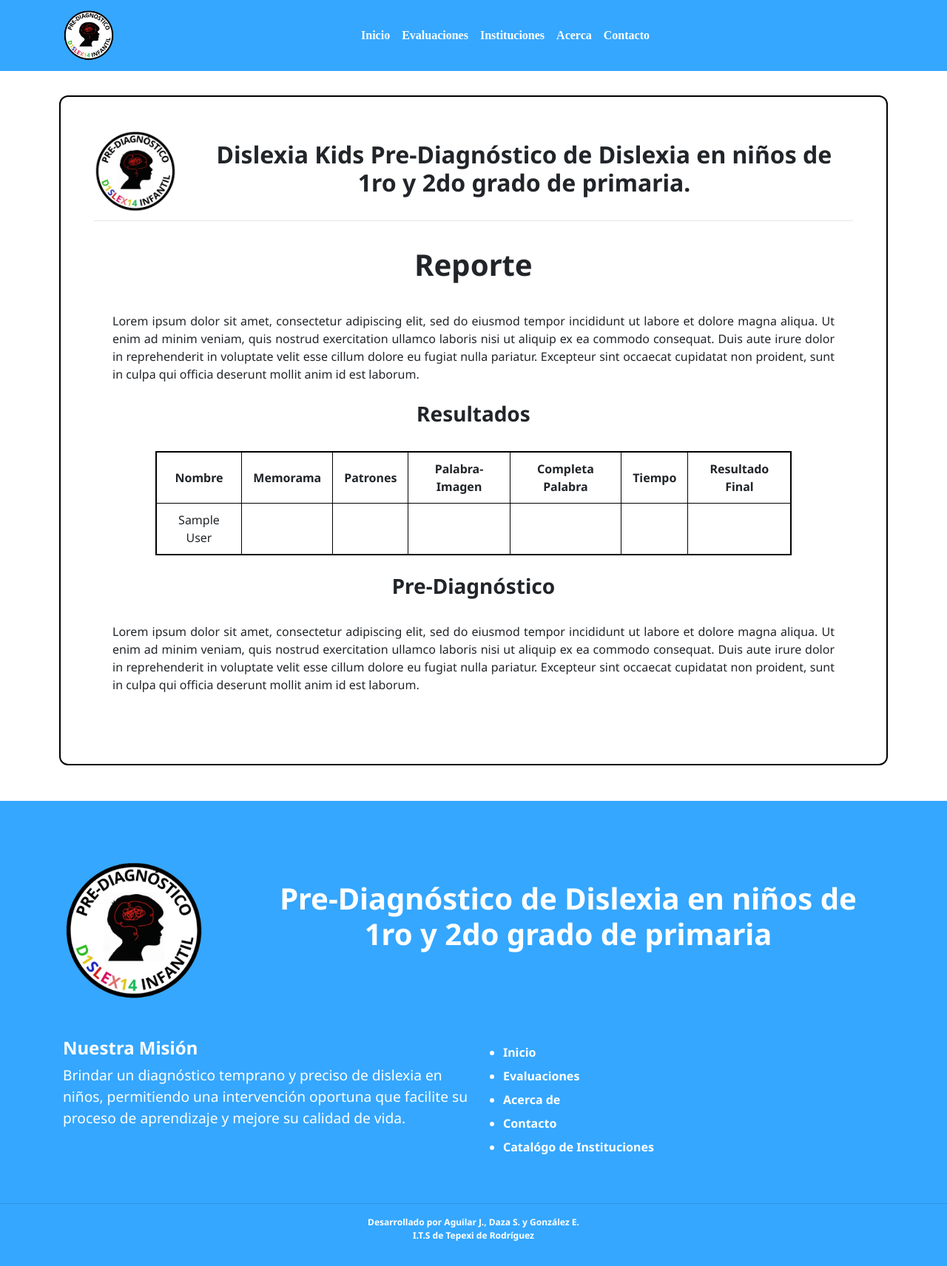
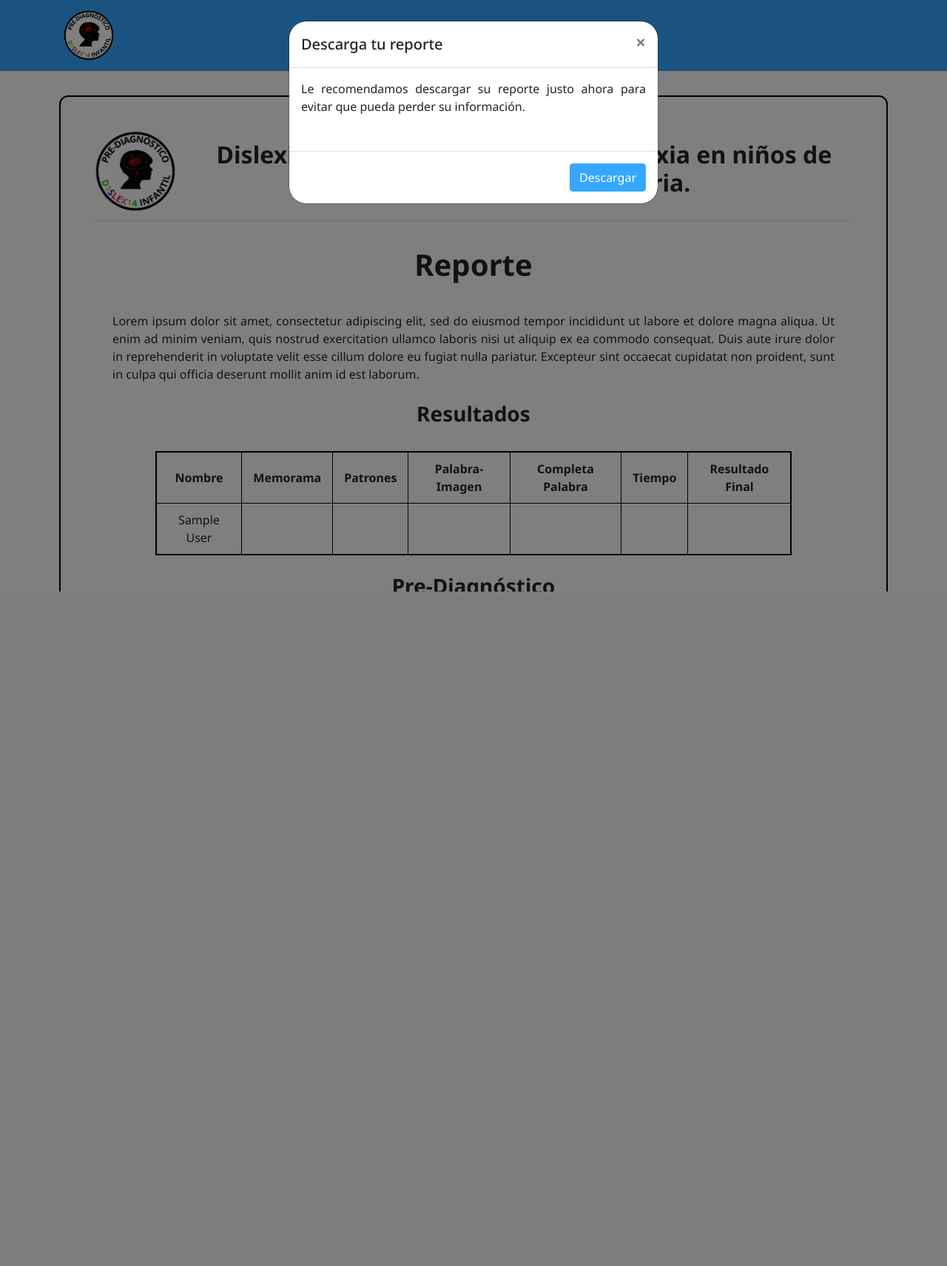
Before and after one commit to SdazaP/pre-diagnostico-dislexia, a PHP site: page /reporte.php in a window 1280 px wide. Shown: the whole page at 74% size. After the commit the page ends 800 px from the top, so only its background shows below. Run offline with PHP 8.4, Linux system fonts and the light colour scheme; the visitor is signed in with stand-in values (Sample User, id 1); data that the repository does not hold is empty; some libraries are stand-ins or nearby versions; some web fonts are replaced.

Commit message:
descarga de reporte en pdf desde reporte.php

```diff
--- a/reporte.php
+++ b/reporte.php
@@ -1,5 +1,4 @@
 <?php
-
 session_start();
 
 $servername = "localhost";
@@ -15,7 +14,6 @@ if ($conn->connect_error) {
 
 // Obtén el id del usuario desde la URL o la sesión
 $idUsuario = isset($_GET['idU']) ? $_GET['idU'] : (isset($_SESSION["idUsuario"]) ? $_SESSION["idUsuario"] : null);
-
 $idReporte = isset($_GET['idR']) ? $_GET['idR'] : (isset($_SESSION["idReporte"]) ? $_SESSION["idReporte"] : null);
 
 if ($idUsuario === null) {
@@ -43,9 +41,29 @@ mysqli_stmt_close($stmt);
 
 include("template/header.php") ?>
 
+<!-- Modal de Descargar reporte -->
+<div class="modal fade" id="privacyModal" tabindex="-1" role="dialog" aria-labelledby="privacyModalLabel" aria-hidden="true">
+  <div class="modal-dialog" role="document">
+    <div class="modal-content">
+      <div class="modal-header">
+        <h5 class="modal-title" id="privacyModalLabel">Descarga tu reporte</h5>
+        <button type="button" class="close" data-dismiss="modal" aria-label="Close">
+          <span aria-hidden="true">&times;</span>
+        </button>
+      </div>
+      <div class="modal-body">
+        <p>Le recomendamos descargar su reporte justo ahora para evitar que pueda perder su información.</p>
+      </div>
+      <div class="modal-footer">
+        <button type="button" id="downloadButton" class="btn btn-primary" data-dismiss="modal">Descargar</button>
+      </div>
+    </div>
+  </div>
+</div>
+
 <body>
     <div class="contenedor-rep">
-        <div class="contenido-rep">
+        <div class="contenido-rep" id="content-to-pdf">
             <div class="encabezado-rep">
                 <img src="images/Logo.png" class="encabezado-img img-fluid">
                 <h2>Dislexia Kids Pre-Diagnóstico de Dislexia en niños
@@ -88,3 +106,44 @@ include("template/header.php") ?>
     </div>
 
     <?php include("template/footer.php") ?>
+
+    <!-- Incluye los scripts de html2canvas y jsPDF -->
+    <script src="https://cdnjs.cloudflare.com/ajax/libs/html2canvas/1.4.1/html2canvas.min.js"></script>
+    <script src="https://cdnjs.cloudflare.com/ajax/libs/jspdf/2.5.1/jspdf.umd.min.js"></script>
+
+    <!-- Script para mostrar el modal al cargar la página -->
+    <script>
+        document.addEventListener('DOMContentLoaded', function() {
+            const userName = "<?php echo isset($user_info['nombre']) ? $user_info['nombre'] : 'Desconocido'; ?>";
+
+            document.getElementById('downloadButton').addEventListener('click', function() {
+                html2canvas(document.getElementById('content-to-pdf')).then(canvas => {
+                    const imgData = canvas.toDataURL('image/png');
+                    const { jsPDF } = window.jspdf;
+                    const pdf = new jsPDF();
+                    const imgWidth = 210; // A4 width in mm
+                    const pageHeight = 295; // A4 height in mm
+                    const imgHeight = canvas.height * imgWidth / canvas.width;
+                    let heightLeft = imgHeight;
+
+                    pdf.addImage(imgData, 'PNG', 0, 0, imgWidth, imgHeight);
+                    heightLeft -= pageHeight;
+
+                    while (heightLeft >= 0) {
+                        pdf.addPage();
+                        pdf.addImage(imgData, 'PNG', 0, -heightLeft, imgWidth, imgHeight);
+                        heightLeft -= pageHeight;
+                    }
+
+                    // Usar el nombre del usuario para el archivo PDF
+                    pdf.save(`reporte_${userName}.pdf`);
+                }).catch(error => {
+                    console.error('Error capturing the content:', error);
+                });
+            });
+
+            $('#privacyModal').modal('show');
+        });
+    </script>
+</body>
+</html>
--- a/sesion-alerta.php
+++ b/sesion-alerta.php
@@ -60,7 +60,7 @@ if (!isset($_SESSION["idUsuario"])) {
 <body>
     <div class="container">
         <h2>Este usuario y correo ya ha sido registrado</h2>
-        <p>Recuerda que tambien puedes consultar tus resultados en tu correo electrónico</p>
+        <p>Recuerda que ya has descargado el archivo pdf con tus resultados,pero puedes volver a descargarlo en ver resultados.</p>
         <a href="lista-resultados.php" class="btn btn-primary">Ver resultados</a>
         <a href="memorama.php" class="btn btn-primary">Reintentar prueba</a>
     </div>
```
